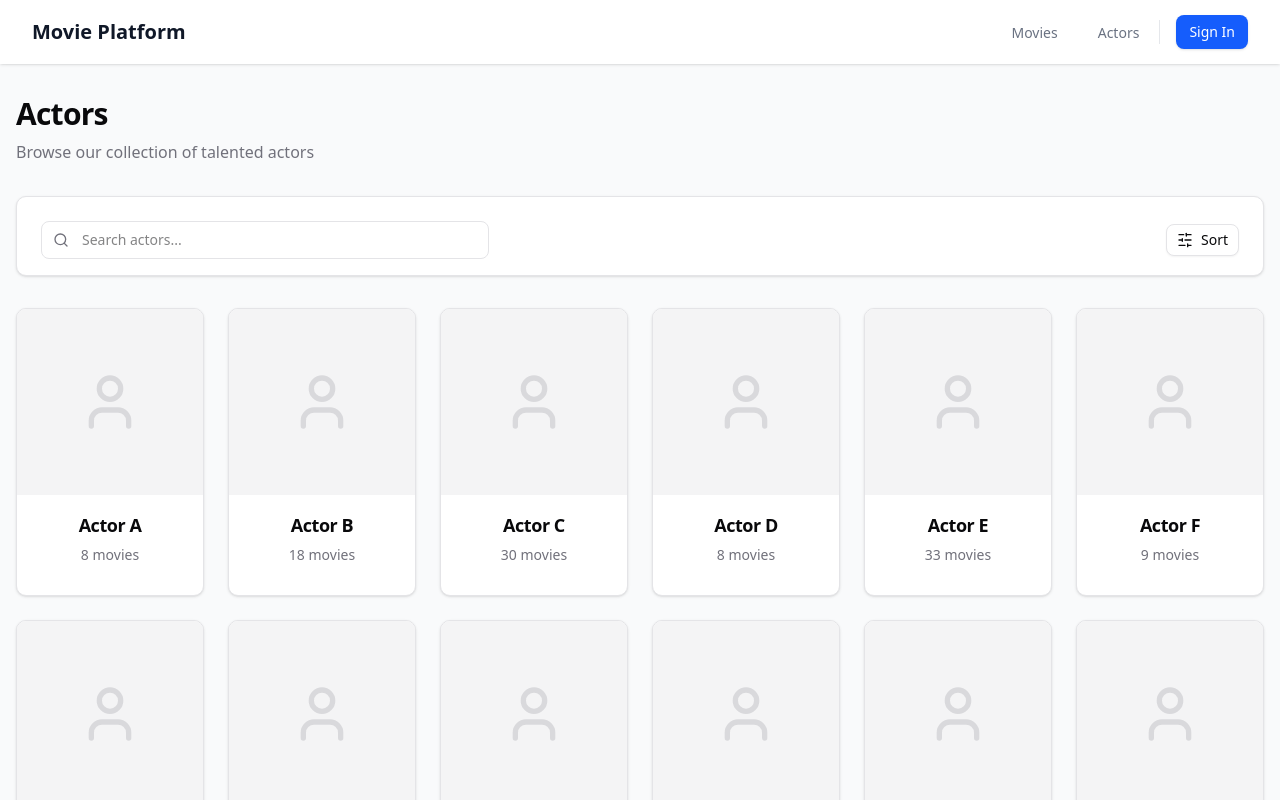
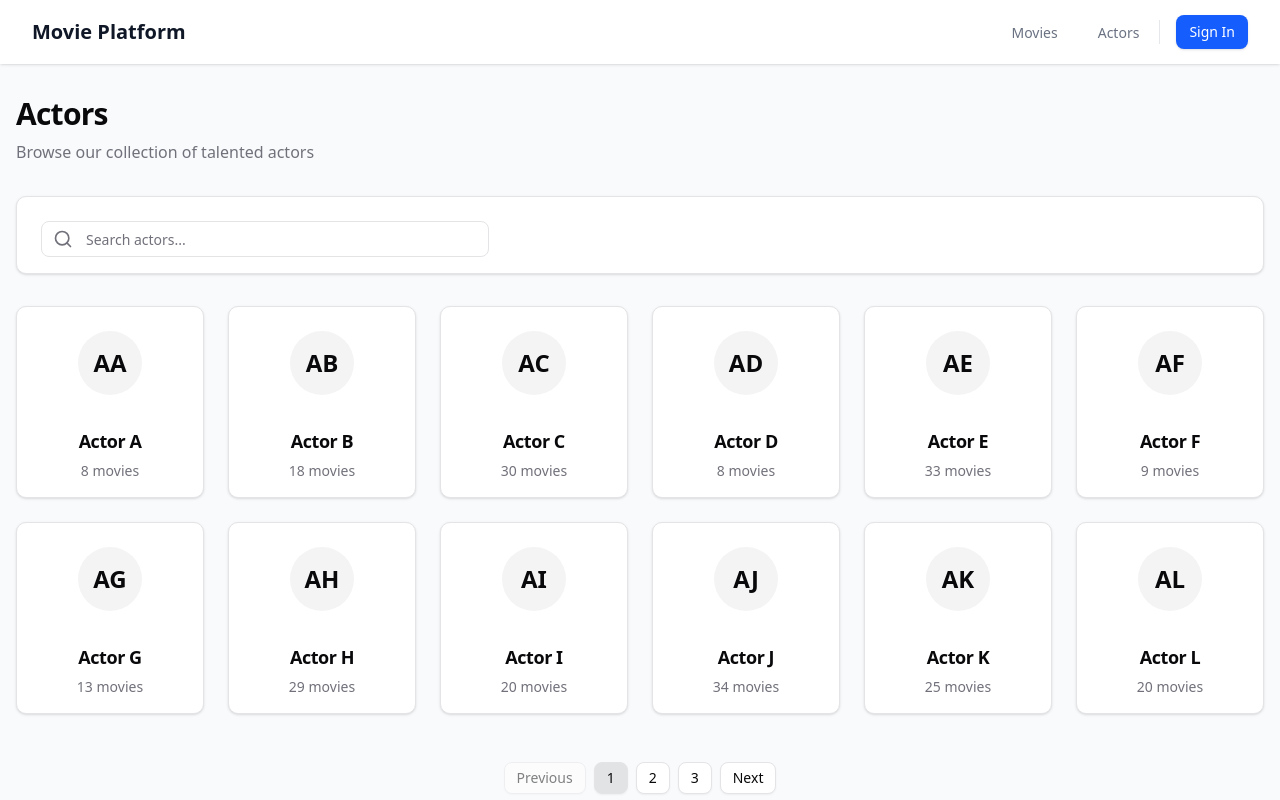
Before and after one commit to AtilioA/movie-platform, a Next.js app in the folder web/: page /actors in a window 1280 px wide. Shown: the top 800 px of the page. Built offline with nearby package versions, Linux system fonts and the light colour scheme.

Commit message:
refactor: use `ActorCard` on actors page

```diff
--- a/web/src/app/actors/page.tsx
+++ b/web/src/app/actors/page.tsx
@@ -1,7 +1,12 @@
+"use client"
+
 import { Button } from '@/components/ui/button';
 import { Card, CardHeader, CardTitle } from '@/components/ui/card';
 import { Search, SlidersHorizontal, User } from 'lucide-react';
+import { SearchInput } from "@/components/ui/search-input";
+import { ActorCard } from "@/components/actor/actor-card";
 import Link from 'next/link';
+import { useState } from 'react';
 
 export default function ActorsPage() {
   // Mock data - will be replaced with actual API calls
@@ -10,6 +15,11 @@
     name: `Actor ${String.fromCharCode(65 + i)}`,
     movieCount: Math.floor(Math.random() * 30) + 5,
   }));
+
+  const [query, setQuery] = useState('');
+  const filteredActors = actors.filter(actor =>
+    actor.name.toLowerCase().includes(query.toLowerCase())
+  );
 
   return (
     <main className="mx-auto px-4 py-8">
@@ -21,24 +31,17 @@
         </p>
       </div>
 
-      {/* Search and Filters */}
+      {/* Search */}
       <div className="mb-8">
         <Card>
           <CardHeader className="pb-4">
             <div className="flex flex-col md:flex-row md:items-center md:justify-between gap-4">
-              <div className="relative flex-1 max-w-md">
-                <Search className="absolute left-3 top-1/2 h-4 w-4 -translate-y-1/2 text-muted-foreground" />
-                <input
-                  type="text"
+              <div className="relative flex-1 max-w-full">
+                <SearchInput
                   placeholder="Search actors..."
-                  className="w-full rounded-md border border-input bg-background pl-10 pr-4 py-2 text-sm ring-offset-background focus-visible:outline-none focus-visible:ring-2 focus-visible:ring-ring focus-visible:ring-offset-2"
+                  value={query}
+                  onChange={e => setQuery(e.target.value)}
                 />
-              </div>
-              <div className="flex items-center gap-2">
-                <Button variant="outline" size="sm" className="gap-2">
-                  <SlidersHorizontal className="h-4 w-4" />
-                  Sort
-                </Button>
               </div>
             </div>
           </CardHeader>
@@ -47,26 +50,14 @@
 
       {/* Actors Grid */}
       <div className="grid grid-cols-2 sm:grid-cols-3 md:grid-cols-4 lg:grid-cols-5 xl:grid-cols-6 gap-6">
-        {actors.map((actor) => (
-          <Link key={actor.id} href={`/actors/${actor.id}`} className="group">
-            <Card className="h-full overflow-hidden transition-all hover:shadow-lg text-center">
-              <div className="relative pt-[100%] bg-muted">
-                <div className="absolute inset-0 flex items-center justify-center">
-                  <User className="h-16 w-16 text-muted-foreground/20" />
-                </div>
-              </div>
-              <CardHeader className="p-4">
-                <CardTitle className="text-lg font-semibold">
-                  {actor.name}
-                </CardTitle>
-                <div className="text-sm text-muted-foreground">
-                  {actor.movieCount} movies
-                </div>
-                <div className="mt-2 flex flex-wrap justify-center gap-1">
-                </div>
-              </CardHeader>
-            </Card>
-          </Link>
+        {filteredActors.map((actor) => (
+          <ActorCard
+            key={actor.id}
+            id={String(actor.id)}
+            name={actor.name}
+            movieCount={actor.movieCount}
+            href={`/actors/${String(actor.id)}`}
+          />
         ))}
       </div>
 
```
